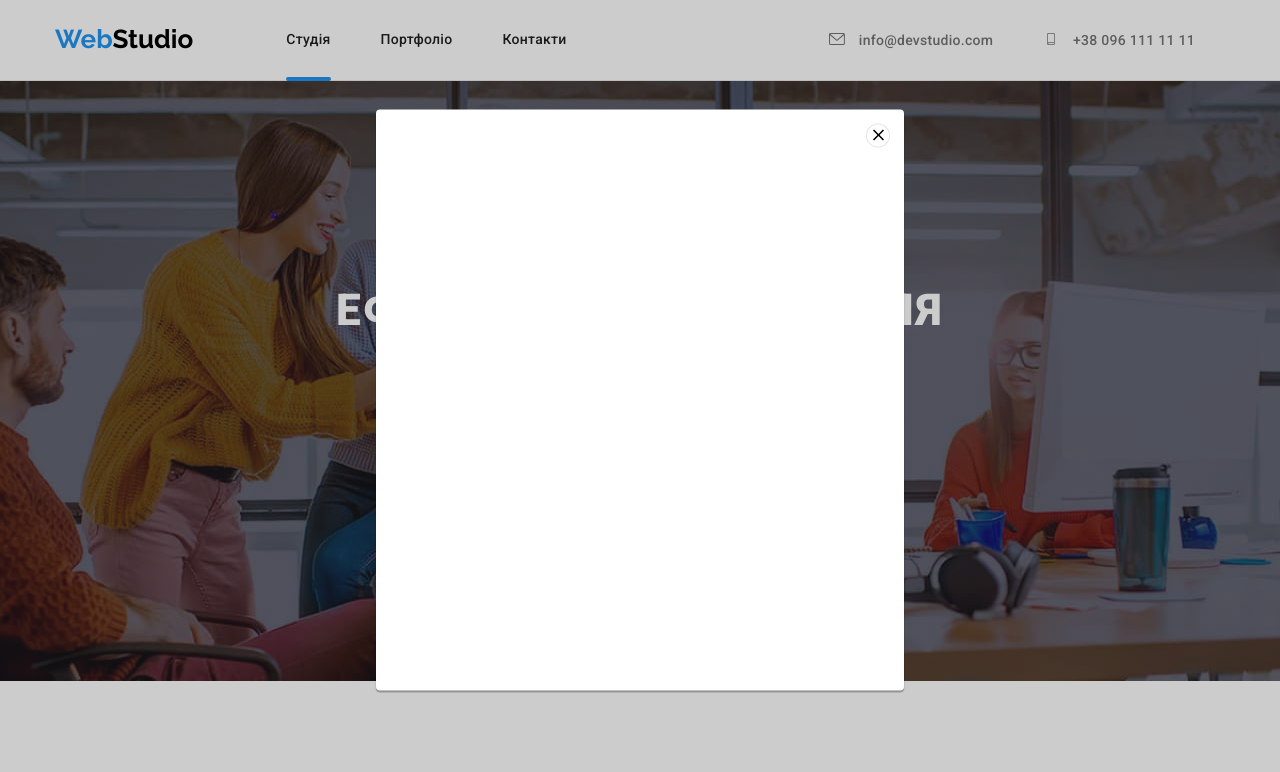
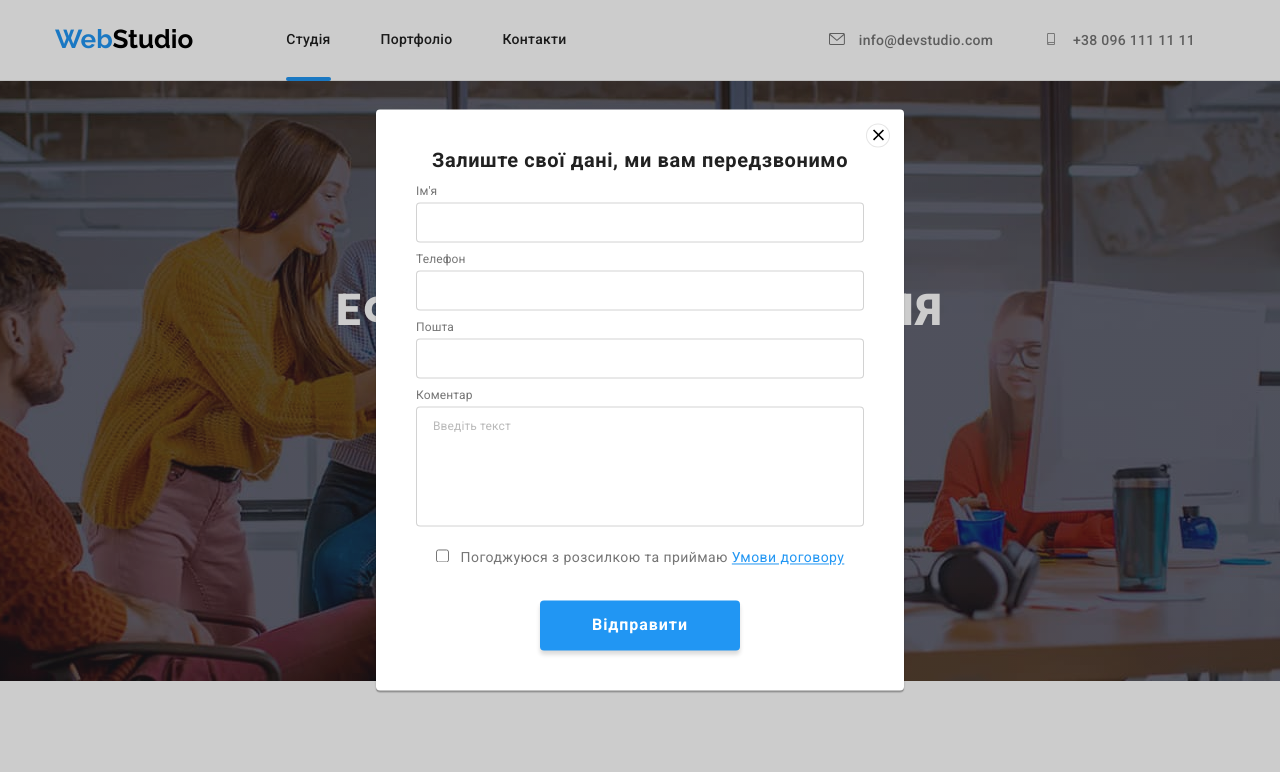
Before and after one commit to BieliakovS/goit-markup-hw-05, a plain HTML site: page index.html in a window 1280 px wide. Both pictures are taken after a click on the button "Замовити послугу". Shown: the top 772 px of the page. Drawn offline with nearby package versions, Linux system fonts and the light colour scheme.

Commit message:
modal-window

```diff
--- a/css/styles.css
+++ b/css/styles.css
@@ -27,6 +27,8 @@
   --color-additional-shadow-5: rgba(0, 0, 0, 0.08);
   --color-additional-shadow-6: rgba(0, 0, 0, 0.06);
   --color-additional-shadow-7: rgba(0, 0, 0, 0.16);
+  --color-placeholder-text: rgba(117, 117, 117, 0.5);
+  --color-input-border: rgba(33, 33, 33, 0.2);
   --color-header-border: #ececec;
 
   /* values */
@@ -517,10 +519,6 @@ ul {
   gap: 30px;
 }
 
-.footer__column {
-  margin-right: 70px;
-}
-
 .footer__column:nth-child(2),
 .footer__column:nth-child(3) {
   padding-top: 12px;
@@ -627,6 +625,7 @@ ul {
   box-shadow: 0px 4px 4px var(--color-additional-1-transparent);
   border-radius: 4px;
   border: none;
+  cursor: pointer;
 
   transition-property: transform;
   transition-duration: var(--trans-dur);
@@ -731,6 +730,96 @@ ul {
 .modal__icon:hover,
 .modal__icon:focus {
   fill: var(--color-accent);
+}
+
+.modal__form {
+  display: flex;
+  flex-direction: column;
+  padding: 40px;
+}
+
+.modal__title {
+  margin-bottom: 12px;
+
+  font-weight: 700;
+  font-size: 20px;
+  line-height: 1.15;
+  text-align: center;
+  letter-spacing: 0.03em;
+}
+
+.modal__label {
+  margin-bottom: 4px;
+
+  font-size: 12px;
+  line-height: 1.17;
+  letter-spacing: 0.01em;
+  color: var(--color-main-2);
+}
+
+.modal__input {
+  margin-bottom: 10px;
+  height: 40px;
+
+  border: 1px solid var(--color-input-border);
+  border-radius: 4px;
+}
+
+.modal__txtarea {
+  height: 120px;
+  padding: 12px 16px;
+  margin-bottom: 20px;
+  resize: none;
+
+  border: 1px solid var(--color-input-border);
+  border-radius: 4px;
+}
+
+.modal__txtarea::placeholder {
+  font-size: 12px;
+  line-height: 1.17;
+  letter-spacing: 0.01em;
+
+  color: var(--color-placeholder-text);
+}
+
+.modal__input-checkbox-text {
+  text-align: center;
+  margin-bottom: 30px;
+
+  line-height: 1.71;
+  letter-spacing: 0.03em;
+
+  color: var(--color-main-2);
+}
+
+.modal__input-checkbox-link {
+  color: var(--color-accent);
+}
+
+.modal__input-checkbox {
+  margin-right: 8px;
+
+  border: 1px solid var(--color-additional-1);
+}
+
+.modal__form-btn-sub {
+  margin-left: auto;
+  margin-right: auto;
+  width: 200px;
+  height: 50px;
+
+  background-color: var(--color-accent);
+  box-shadow: 0px 4px 4px var(--color-additional-1-transparent);
+  border-radius: 4px;
+  color: var(--color-main-3);
+  font-weight: 700;
+  font-size: 16px;
+  line-height: 1.88;
+  text-align: center;
+  letter-spacing: 0.06em;
+  border: none;
+  cursor: pointer;
 }
 
 .filter-list__button {
--- a/index.html
+++ b/index.html
@@ -683,6 +683,55 @@
             <use href="./images/icons.svg#icon-close-black-icon"></use>
           </svg>
         </button>
+        <form class="modal__form">
+          <strong class="modal__title"
+            >Залиште свої дані, ми вам передзвонимо</strong
+          >
+          <label for="modal__input-name" class="modal__label">Ім'я</label>
+          <input
+            class="modal__input"
+            type="text"
+            name="modal__input-name"
+            id="modal__input-name"
+          />
+
+          <label for="modal__input-phone" class="modal__label">Телефон</label>
+          <input
+            class="modal__input"
+            type="tel"
+            name="modal__input-phone"
+            id="modal__input-phone"
+          />
+
+          <label for="modal__input-email" class="modal__label">Пошта</label>
+          <input
+            class="modal__input"
+            type="email"
+            name="modal__input-email"
+            id="modal__input-email"
+          />
+
+          <label for="modal__comments" class="modal__label">Коментар</label>
+          <textarea
+            class="modal__txtarea"
+            name="modal__comments"
+            id="modal__comments"
+            placeholder="Введіть текст"
+            cols="30"
+            rows="9"
+          ></textarea>
+          <p class="modal__input-checkbox-text">
+            <input
+              class="modal__input-checkbox"
+              type="checkbox"
+              name="modal__input-chbox"
+              id="modal__input-chbox"
+            />
+            Погоджуюся з розсилкою та приймаю
+            <a href="" class="modal__input-checkbox-link">Умови договору</a>
+          </p>
+          <button class="modal__form-btn-sub" type="submit">Відправити</button>
+        </form>
       </div>
     </div>
     <script src="./js/modal.js"></script>
```
